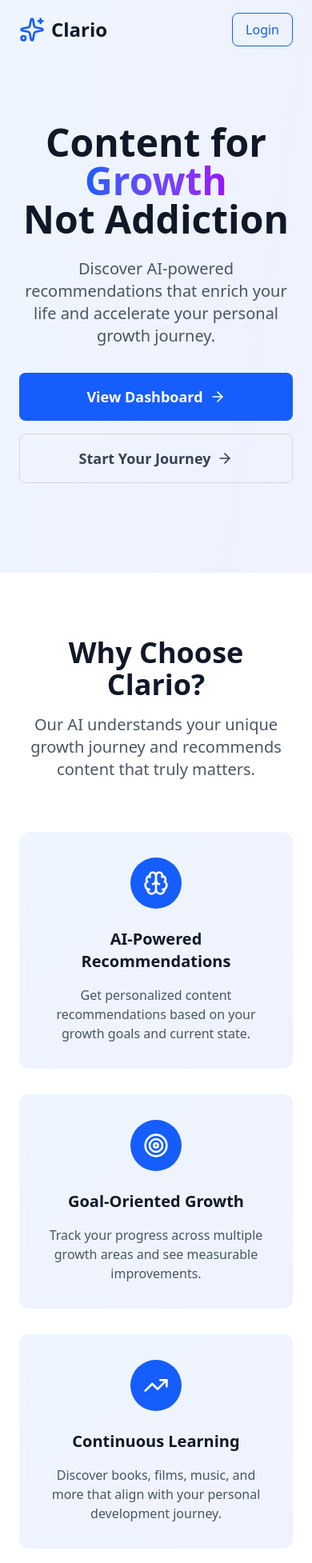
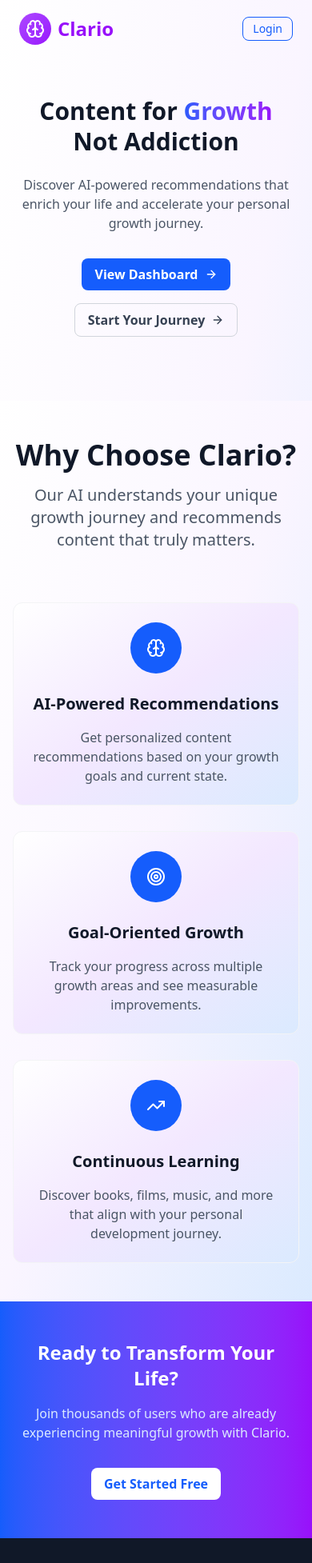
Before and after one commit to Sourcecodee/Clario, a React (Vite) app in the folder client/: page / in a window 390 px wide. Shown: the top 1954 px of the page at 80% size. Built offline with nearby package versions, Linux system fonts and the light colour scheme.

Commit message:
working on the mobile responsiveness for the landingpage and dashboard page

```diff
--- a/client/src/pages/DashboardPage.tsx
+++ b/client/src/pages/DashboardPage.tsx
@@ -23,13 +23,6 @@ interface RecommendationItem {
 type MoodRecommendations = {
   [key in Mood]: RecommendationItem[];
 };
-
-interface GrowthArea {
-  name: string;
-  icon: React.ElementType;
-  progress: number;
-  color: string;
-}
 
 
 const DashboardPage = () => {
@@ -491,7 +484,7 @@ const DashboardPage = () => {
         <div className="max-w-7xl mx-auto px-6 py-4">
           <div className="flex justify-between items-center">
             {/* Logo and app name */}
-            <div className="flex items-center space-x-3">
+            <a href="/" className="flex items-center space-x-3 cursor-pointer" aria-label="Go to Home">
               <div className="w-10 h-10 bg-gradient-to-br from-purple-500 to-purple-600 rounded-full flex items-center justify-center">
                 <Brain className="w-6 h-6 text-white" />
               </div>
@@ -502,7 +495,7 @@ const DashboardPage = () => {
                   <Sparkles className="w-3 h-3 ml-1" />
                 </p>
               </div>
-            </div>
+            </a>
             {/* Navigation Tabs: Dashboard, Community, Profile */}
             <nav className="flex items-center space-x-6">
               <button
@@ -510,24 +503,24 @@ const DashboardPage = () => {
                 onClick={() => setActiveTab('dashboard')}
                 className={`flex items-center space-x-2 px-4 py-2 rounded-full transition-colors border ${activeTab === 'dashboard' ? 'bg-purple-100 text-purple-700 font-medium border-purple-400' : 'border-transparent text-gray-600 hover:text-purple-600 hover:bg-gray-100 hover:border-gray-300'}`}
               >
-                <Target className="w-4 h-4" />
-                <span>Dashboard</span>
+                <Target className="w-5 h-5" />
+                <span className="hidden sm:inline">Dashboard</span>
               </button>
               <button
                 type="button"
                 onClick={() => setActiveTab('community')}
                 className={`flex items-center space-x-2 px-4 py-2 rounded-full transition-colors border ${activeTab === 'community' ? 'bg-purple-100 text-purple-700 font-medium border-purple-400' : 'border-transparent text-gray-600 hover:text-purple-600 hover:bg-gray-100 hover:border-gray-300'}`}
               >
-                <Users className="w-4 h-4" />
-                <span>Community</span>
+                <Users className="w-5 h-5" />
+                <span className="hidden sm:inline">Community</span>
               </button>
               <button
                 type="button"
                 onClick={() => setActiveTab('profile')}
                 className={`flex items-center space-x-2 px-4 py-2 rounded-full transition-colors border ${activeTab === 'profile' ? 'bg-purple-100 text-purple-700 font-medium border-purple-400' : 'border-transparent text-gray-600 hover:text-purple-600 hover:bg-gray-100 hover:border-gray-300'}`}
               >
-                <User className="w-4 h-4" />
-                <span>Profile</span>
+                <User className="w-5 h-5" />
+                <span className="hidden sm:inline">Profile</span>
               </button>
             </nav>
             {/* Mobile menu button (optional) */}
--- a/client/src/pages/LandingPage.tsx
+++ b/client/src/pages/LandingPage.tsx
@@ -20,16 +20,20 @@ const LandingPage = () => {
   ];
 
   return (
-    <div className="min-h-screen bg-gradient-to-br from-blue-50 via-indigo-50 to-purple-50">
+  <div className="min-h-screen bg-gradient-to-br from-white via-purple-50 to-blue-100">
       {/* Navigation */}
       <nav className="px-6 py-4">
-        <div className="max-w-7xl mx-auto flex justify-between items-center">
+  <div className="max-w-7xl mx-auto flex justify-between items-center">
           <div className="flex items-center space-x-2">
-            <Sparkles className="h-8 w-8 text-blue-600" />
-            <span className="text-2xl font-bold text-gray-900">Clario</span>
+            <a href="/" className="flex items-center space-x-2 cursor-pointer" aria-label="Go to Home">
+              <div className="w-10 h-10 bg-gradient-to-br from-purple-500 to-purple-600 rounded-full flex items-center justify-center">
+                <Brain className="w-6 h-6 text-white" />
+              </div>
+              <span className="text-2xl font-bold text-purple-600">Clario</span>
+            </a>
           </div>
           <div className="flex items-center space-x-4">
-            <button className="border border-blue-600 text-blue-600 px-4 py-2 rounded-lg hover:bg-blue-50 transition-colors">
+            <button className="border border-blue-600 text-blue-600 px-3 py-1 rounded-lg hover:bg-blue-50 transition-colors text-sm sm:px-4 sm:py-2 sm:text-base">
               Login
             </button>
           </div>
@@ -37,10 +41,10 @@ const LandingPage = () => {
       </nav>
 
       {/* Hero Section */}
-      <div className="px-6 py-20">
+  <div className="px-4 py-12 sm:px-6 sm:py-20">
         <div className="max-w-7xl mx-auto text-center">
           <div className="mb-8">
-            <h1 className="text-5xl md:text-7xl font-bold text-gray-900 mb-6">
+            <h1 className="text-3xl sm:text-5xl md:text-7xl font-bold text-gray-900 mb-6 leading-tight">
               Content for
               <span className="text-transparent bg-clip-text bg-gradient-to-r from-blue-600 to-purple-600">
                 {' '}Growth
@@ -48,17 +52,17 @@ const LandingPage = () => {
               <br />
               Not Addiction
             </h1>
-            <p className="text-xl text-gray-600 max-w-3xl mx-auto mb-8">
+            <p className="text-base sm:text-xl text-gray-600 max-w-3xl mx-auto mb-8">
               Discover AI-powered recommendations that enrich your life and accelerate your personal growth journey.
             </p>
-            <div className="flex flex-col sm:flex-row gap-4 justify-center">
-              <a href="/dashboard" className="bg-blue-600 text-white px-8 py-4 rounded-lg text-lg font-semibold hover:bg-blue-700 transition-colors flex items-center justify-center">
+            <div className="flex flex-col sm:flex-row gap-4 justify-center w-full">
+              <a href="/dashboard" className="bg-blue-600 text-white px-4 py-2 rounded-lg text-base font-semibold hover:bg-blue-700 transition-colors flex items-center justify-center max-w-xs mx-auto sm:px-8 sm:py-4 sm:text-lg">
                 View Dashboard
-                <ArrowRight className="ml-2 h-5 w-5" />
+                <ArrowRight className="ml-2 h-4 w-4 sm:h-5 sm:w-5" />
               </a>
-              <a href="/onboarding" className="border border-gray-300 text-gray-700 px-8 py-4 rounded-lg text-lg font-semibold hover:bg-gray-50 transition-colors flex items-center justify-center">
+              <a href="/onboarding" className="border border-gray-300 text-gray-700 px-4 py-2 rounded-lg text-base font-semibold hover:bg-gray-50 transition-colors flex items-center justify-center max-w-xs mx-auto sm:px-8 sm:py-4 sm:text-lg">
                 Start Your Journey
-                <ArrowRight className="ml-2 h-5 w-5" />
+                <ArrowRight className="ml-2 h-4 w-4 sm:h-5 sm:w-5" />
               </a>
             </div>
           </div>
@@ -66,7 +70,7 @@ const LandingPage = () => {
       </div>
 
       {/* Features Section */}
-      <div className="px-6 py-20 bg-white">
+  <div className="px-4 py-12 sm:px-6 sm:py-20 bg-gradient-to-br from-white via-purple-50 to-blue-100">
         <div className="max-w-7xl mx-auto">
           <div className="text-center mb-16">
             <h2 className="text-4xl font-bold text-gray-900 mb-4">
@@ -77,11 +81,11 @@ const LandingPage = () => {
             </p>
           </div>
 
-          <div className="grid md:grid-cols-3 gap-8">
+          <div className="grid grid-cols-1 sm:grid-cols-2 md:grid-cols-3 gap-8">
             {features.map((feature, index) => (
-              <div key={index} className="text-center p-8 rounded-xl bg-gradient-to-br from-blue-50 to-indigo-50 hover:shadow-lg transition-shadow">
+              <div key={index} className="text-center p-6 sm:p-8 rounded-xl bg-gradient-to-br from-white via-purple-100 to-blue-100 hover:shadow-lg transition-shadow border border-gray-100">
                 <div className="inline-flex items-center justify-center w-16 h-16 bg-blue-600 text-white rounded-full mb-6">
-                  <feature.icon className="h-8 w-8" />
+                  <feature.icon className="h-6 w-6 sm:h-8 sm:w-8" />
                 </div>
                 <h3 className="text-xl font-semibold text-gray-900 mb-4">
                   {feature.title}
@@ -96,24 +100,24 @@ const LandingPage = () => {
       </div>
 
       {/* CTA Section */}
-      <div className="px-6 py-20 bg-gradient-to-r from-blue-600 to-purple-600">
+  <div className="px-4 py-12 sm:px-6 sm:py-20 bg-gradient-to-r from-blue-600 to-purple-600">
         <div className="max-w-4xl mx-auto text-center">
-          <h2 className="text-4xl font-bold text-white mb-4">
+          <h2 className="text-2xl sm:text-4xl font-bold text-white mb-4">
             Ready to Transform Your Life?
           </h2>
-          <p className="text-xl text-blue-100 mb-8">
+          <p className="text-base sm:text-xl text-blue-100 mb-8">
             Join thousands of users who are already experiencing meaningful growth with Clario.
           </p>
-          <a href="/onboarding" className="bg-white text-blue-600 px-8 py-4 rounded-lg text-lg font-semibold hover:bg-gray-100 transition-colors inline-block">
+          <a href="/onboarding" className="bg-white text-blue-600 px-4 py-2 rounded-lg text-base font-semibold hover:bg-gray-100 transition-colors inline-block max-w-xs mx-auto sm:px-8 sm:py-4 sm:text-lg sm:w-auto">
             Get Started Free
           </a>
         </div>
       </div>
 
       {/* Footer */}
-      <footer className="px-6 py-12 bg-gray-900">
+  <footer className="px-4 py-8 sm:px-6 sm:py-12 bg-gray-900">
         <div className="max-w-7xl mx-auto text-center">
-          <div className="flex items-center justify-center space-x-2 mb-4">
+          <div className="flex flex-col sm:flex-row items-center justify-center space-y-2 sm:space-y-0 sm:space-x-2 mb-4">
             <Sparkles className="h-6 w-6 text-blue-400" />
             <span className="text-xl font-bold text-white">Clario</span>
           </div>
--- a/client/src/pages/OnboardingPage.tsx
+++ b/client/src/pages/OnboardingPage.tsx
@@ -83,11 +83,13 @@ const OnboardingPage = () => {
       <div className="text-center py-12 px-6">
         <div className="flex items-center justify-center space-x-2 mb-6">
           {/* App logo and title */}
-          <div className="w-8 h-8 bg-gradient-to-br from-purple-500 to-purple-600 rounded-full flex items-center justify-center">
-            <Brain className="w-5 h-5 text-white" />
-          </div>
-          <h1 className="text-3xl font-bold text-gray-900">Welcome to Clario</h1>
-          <Sparkles className="w-5 h-5 text-purple-500" />
+          <a href="/" className="flex items-center space-x-2 cursor-pointer" aria-label="Go to Home">
+            <div className="w-8 h-8 bg-gradient-to-br from-purple-500 to-purple-600 rounded-full flex items-center justify-center">
+              <Brain className="w-5 h-5 text-white" />
+            </div>
+            <h1 className="text-3xl font-bold text-gray-900">Welcome to Clario</h1>
+            <Sparkles className="w-5 h-5 text-purple-500" />
+          </a>
         </div>
         {/* Subtitle and encouragement */}
         <div className="flex items-center justify-center space-x-2 text-gray-600 mb-8">
```
